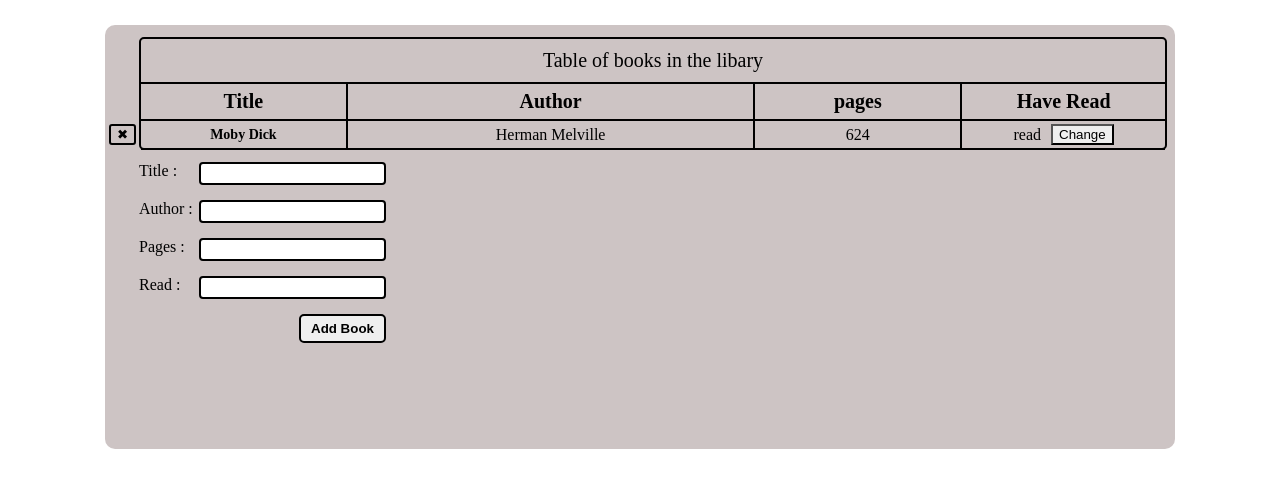
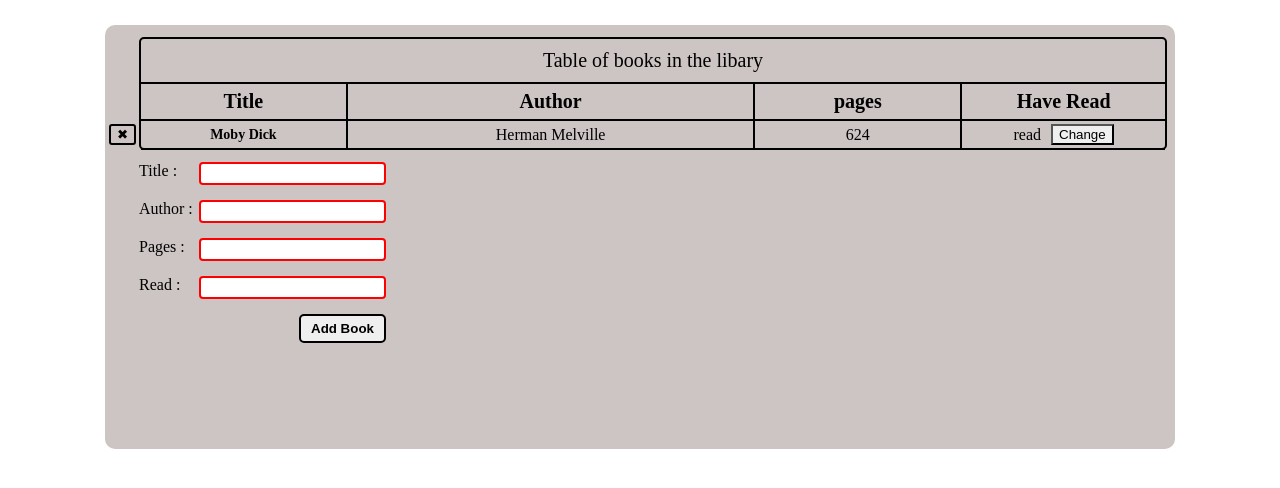
Before and after one commit to DogGotSwag/projectLibrary, a plain HTML site: page index.html in a window 1280 px wide. Drawn offline with Linux system fonts and the light colour scheme.

Commit message:
add styling and make button type sumbit
styling helps visually tell if it is invalid
making button type sumbit lets the form
check if the inputs are valid

```diff
--- a/index.html
+++ b/index.html
@@ -32,25 +32,25 @@
         <form method="get" action="" >
             <div>
                 <label for="bookTitle">Title :</label>
-                <input type="text" id="bookTitle">
+                <input type="text" id="bookTitle" required>
             </div>
 
             <div>
                 <label for="bookAuthor">Author :</label>
-                <input type="text" id="bookAuthor">
+                <input type="text" id="bookAuthor" required>
             </div>
 
             <div>
                 <label for="bookPages">Pages :</label>
-                <input type="tel" id="bookPages">
+                <input type="tel" id="bookPages" required>
             </div>
 
             <div>
                 <label for="bookRead">Read : </label>
-                <input type="text"  id="bookRead">
+                <input type="text"  id="bookRead" required>
             </div>
 
-            <button type="button" class="addButton">Add Book</button>
+            <button type="submit" class="addButton">Add Book</button>
 
         </form>
 
--- a/style.css
+++ b/style.css
@@ -135,3 +135,8 @@ input{
     font-weight: 600;
     cursor: pointer;
 }
+
+
+input:required:invalid{
+    border: 2px solid red;
+}
```
